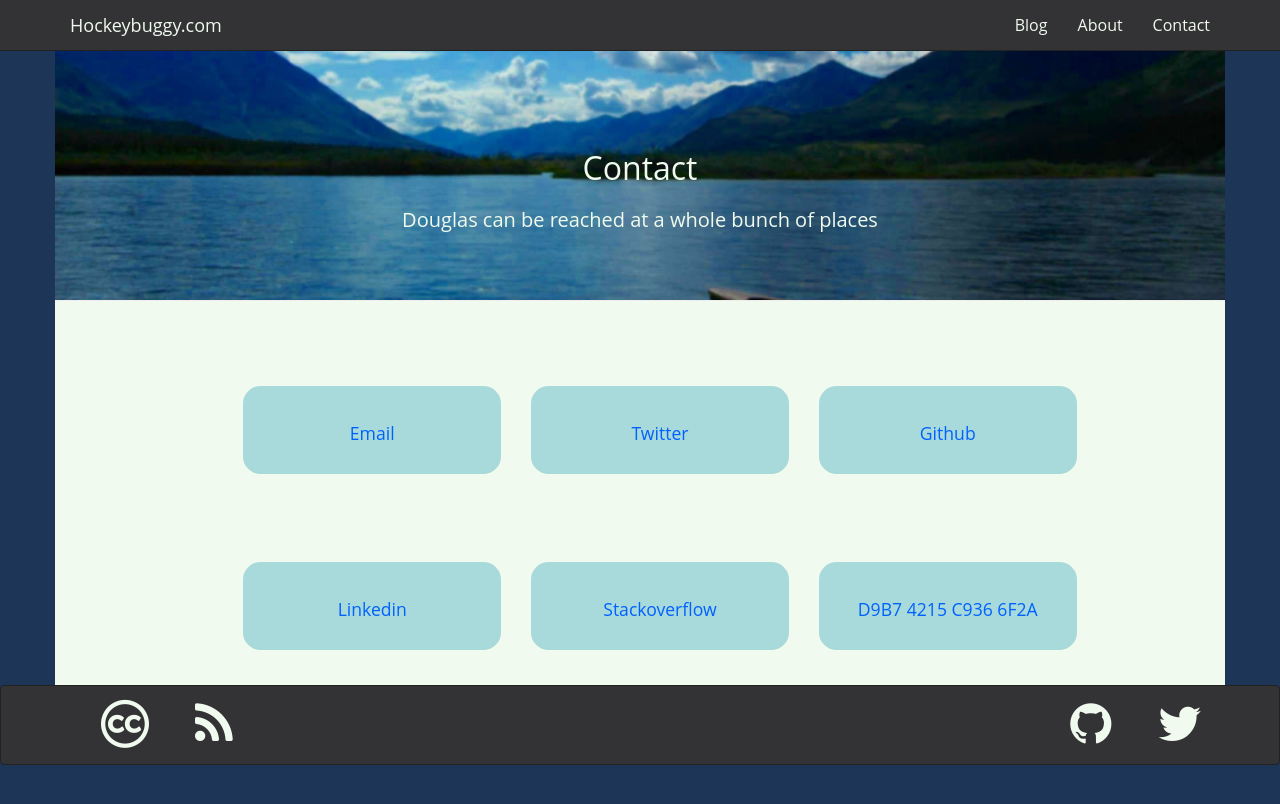
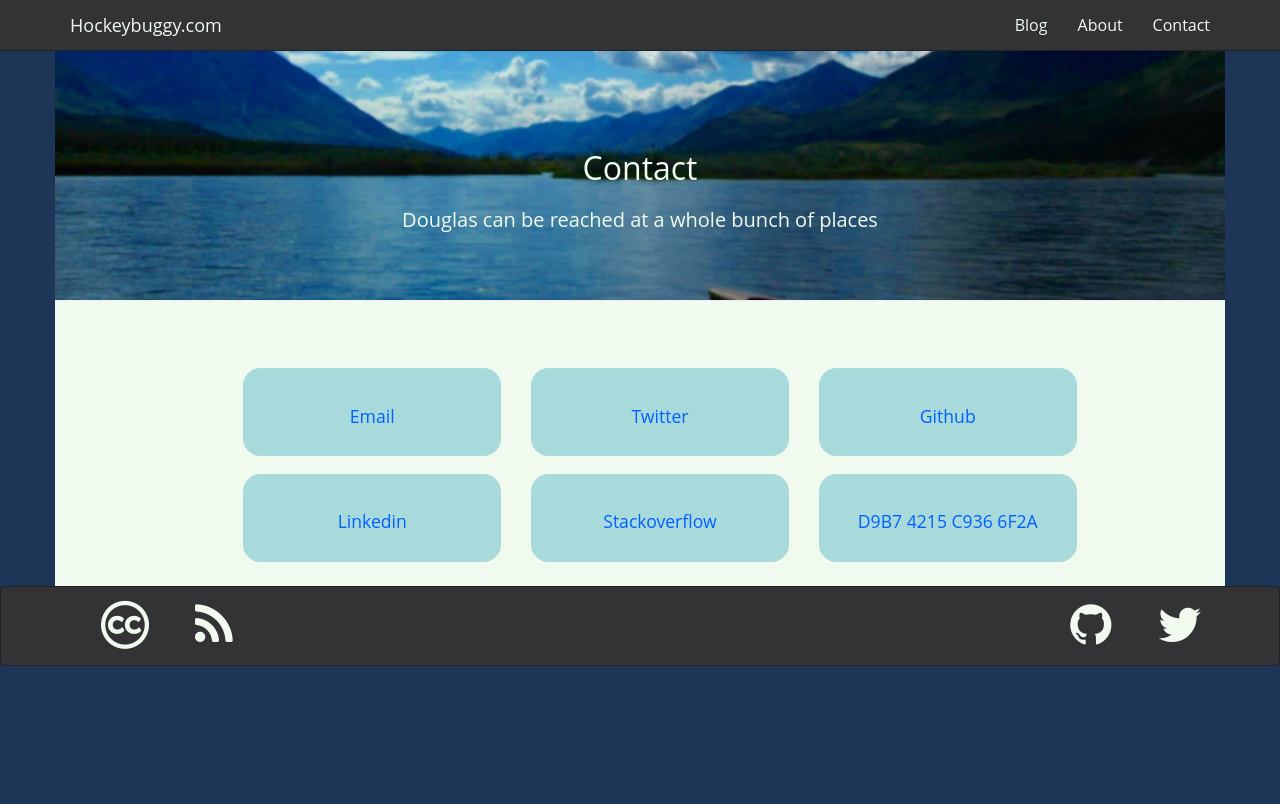
Before and after one commit to hockeybuggy/hockeybuggy.com, a Jekyll site: the page built from contact.md, in a window 1280 px wide. Shown: the top 804 px of the page. Built offline with Jekyll 4.4.1, drawn with Linux system fonts in a browser that asks for light colours.

Commit message:
Clean up the contact page's css a bit.

```diff
--- a/static/css/main.scss
+++ b/static/css/main.scss
@@ -133,9 +133,13 @@ kbd {  /* Stolen from SO: http://meta.superuser.com/q/4788 */
 /*
 /*****************************************************************************/
 
-#contacts-list li {
+#contacts-list {
+  padding-bottom: 2em;
+  overflow: hidden;
+
+  li {
     list-style: none;
-  height: 10em;
+    height: 6em;
     text-align: center;
     font-family: $sans-font;
     font-size: 1.1em;
@@ -145,7 +149,8 @@ kbd {  /* Stolen from SO: http://meta.superuser.com/q/4788 */
       background-color: $colour_3;
       height: 5em;
       padding: 2em;
-    margin-top: 3em;
+      margin-top: 2em;
+    }
   }
 }
 
```
Lines whose indentation alone changed are shown as unchanged.
